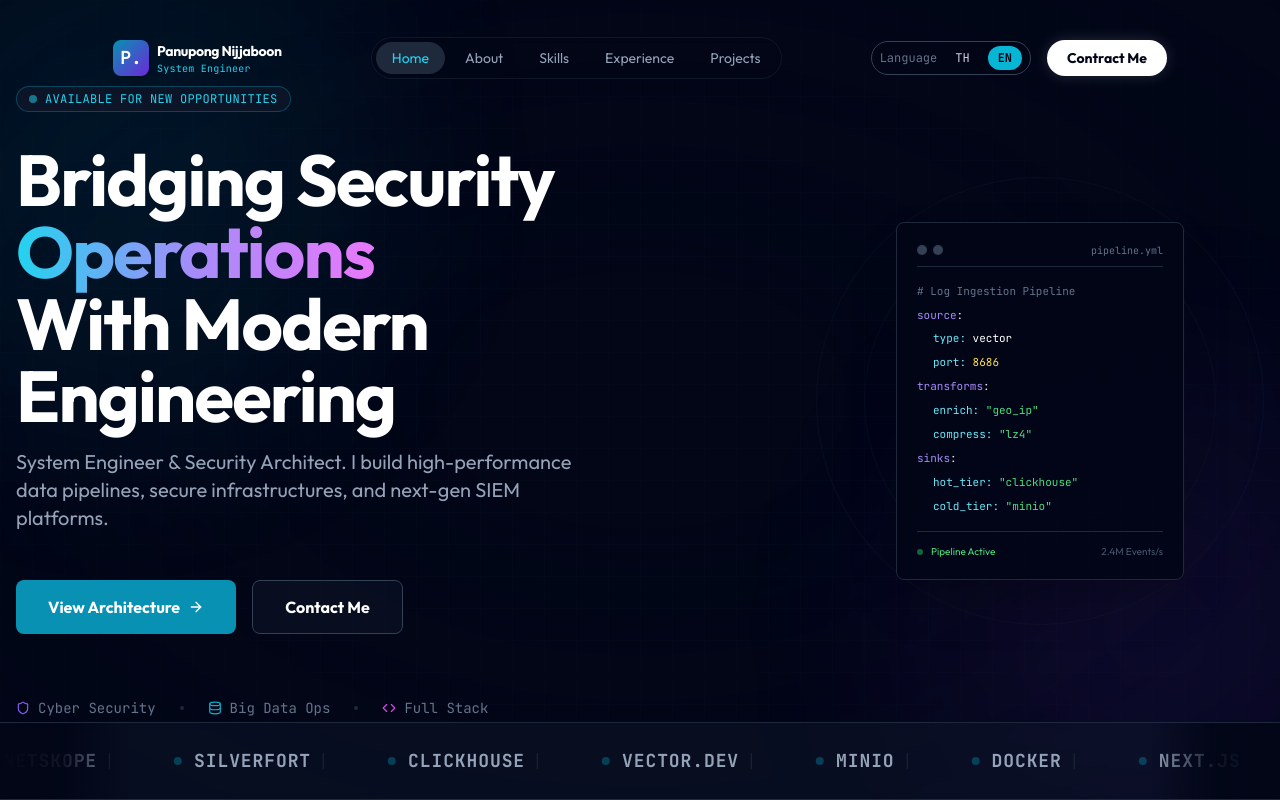
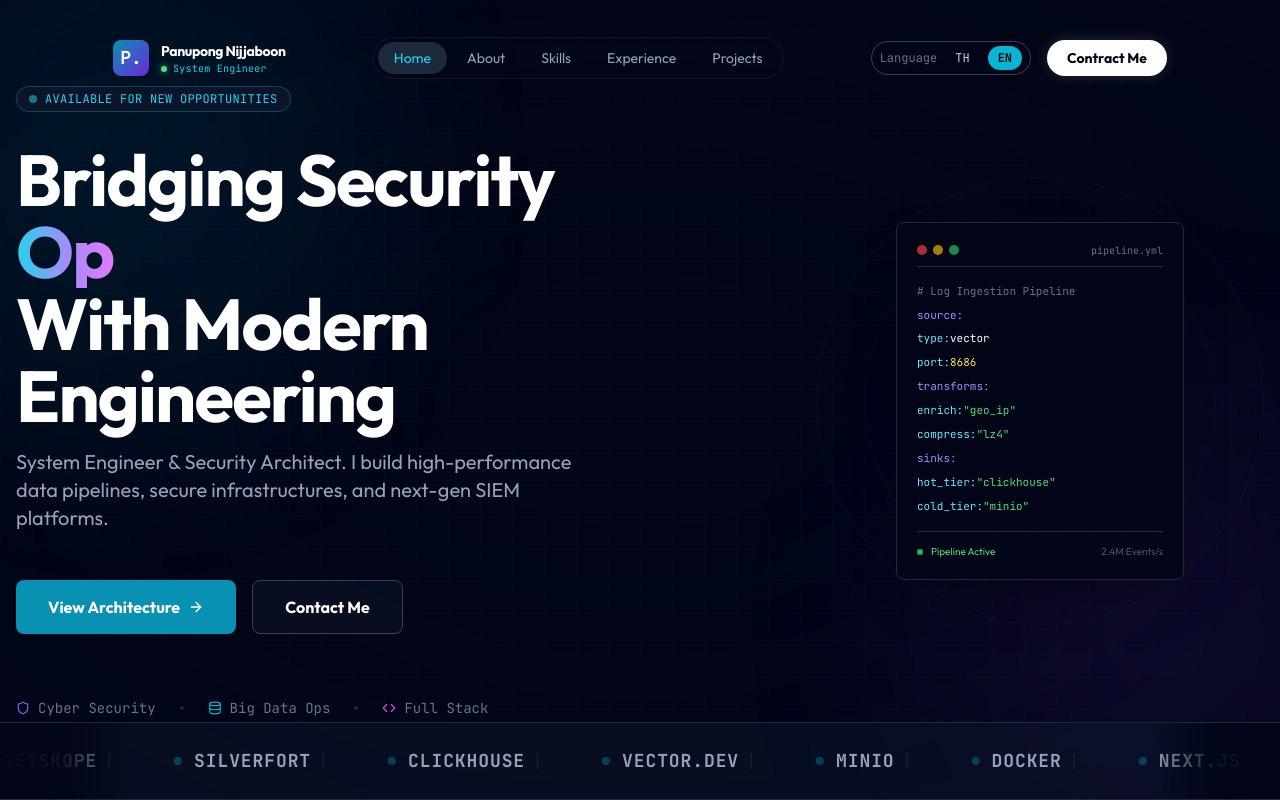
Before and after one commit to bew4113/portfolio, a React (Vite) app: page / in a window 1280 px wide. Shown: the top 800 px of the page. Built offline with nearby package versions, Linux system fonts and the light colour scheme.

Commit message:
feat: add typewriter effect, animated terminal, logo redesign, update about me and profile photo

```diff
--- a/src/cv.tsx
+++ b/src/cv.tsx
@@ -130,7 +130,7 @@ const DATA = {
   },
   summary: {
     th: "วิศวกรระบบและความปลอดภัยไซเบอร์ที่เชี่ยวชาญด้านการออกแบบสถาปัตยกรรม SOC และงานอัตโนมัติของโครงสร้างพื้นฐาน มีประสบการณ์บูรณาการโซลูชันความปลอดภัยระดับองค์กรกับ Active Directory และ Microsoft Graph API รวมถึงการจัดการ log ปริมาณสูงด้วย CrowdStrike LogScale และการพัฒนา playbook สำหรับการตอบสนองเหตุการณ์อัตโนมัติ",
-    en: "System and Cybersecurity Engineer specialized in SOC platform architecture and infrastructure automation. Expertise in integrating enterprise security solutions with Active Directory and Microsoft Graph API. Experienced in managing high-volume log ingestion using CrowdStrike LogScale and developing automated response playbooks. Specialized in designing secure, automated operational tools with unified identity management."
+    en: "System and Cybersecurity Engineer with a Full-stack Development background, specialized in SOC platform architecture and infrastructure automation. Expertise in integrating enterprise security solutions with Active Directory and Microsoft Graph API. Proficient in building end-to-end operational tools using modern frameworks (React, Node.js, Go), combined with experience in managing high-volume log ingestion using CrowdStrike LogScale. Passionate about bridging the gap between robust security and seamless automated workflows."
   },
 
   skills: {
@@ -419,7 +419,113 @@ const useScrollObserver = () => {
   }, []);
 };
 
+// Typewriter effect: cycles through an array of strings with type/delete animation
+const useTypewriter = (texts: string[], resetKey?: string, typingSpeed = 80, deletingSpeed = 40, pauseTime = 2500) => {
+  const [displayText, setDisplayText] = useState('');
+  const [textIndex, setTextIndex] = useState(0);
+  const [phase, setPhase] = useState<'typing' | 'deleting'>('typing');
+
+  useEffect(() => {
+    setDisplayText('');
+    setTextIndex(0);
+    setPhase('typing');
+  }, [resetKey]);
+
+  useEffect(() => {
+    if (!texts.length) return;
+    const current = texts[textIndex % texts.length] ?? '';
+    let timeout: ReturnType<typeof setTimeout>;
+
+    if (phase === 'typing') {
+      if (displayText.length < current.length) {
+        timeout = setTimeout(() => setDisplayText(current.slice(0, displayText.length + 1)), typingSpeed);
+      } else {
+        timeout = setTimeout(() => setPhase('deleting'), pauseTime);
+      }
+    } else {
+      if (displayText.length > 0) {
+        timeout = setTimeout(() => setDisplayText(displayText.slice(0, -1)), deletingSpeed);
+      } else {
+        setTextIndex((prev) => (prev + 1) % texts.length);
+        setPhase('typing');
+      }
+    }
+    return () => clearTimeout(timeout);
+  }, [displayText, phase, textIndex, texts, typingSpeed, deletingSpeed, pauseTime]);
+
+  return displayText;
+};
+
+// Terminal line-by-line animation: reveals lines one at a time, then loops
+const useTerminalAnimation = (lineCount: number, lineDelay = 320) => {
+  const [visibleLines, setVisibleLines] = useState(0);
+
+  useEffect(() => {
+    if (visibleLines < lineCount) {
+      const timer = setTimeout(() => setVisibleLines(v => v + 1), lineDelay);
+      return () => clearTimeout(timer);
+    } else {
+      const timer = setTimeout(() => setVisibleLines(0), 4000);
+      return () => clearTimeout(timer);
+    }
+  }, [visibleLines, lineCount, lineDelay]);
+
+  return visibleLines;
+};
+
 // --- COMPONENTS ---
+
+const TERMINAL_DATA = [
+  { label: '# Log Ingestion Pipeline', labelColor: 'text-slate-500', value: '' },
+  { label: 'source:', labelColor: 'text-violet-400', value: '' },
+  { label: '  type: ', labelColor: 'text-cyan-300', value: 'vector', valueColor: 'text-white' },
+  { label: '  port: ', labelColor: 'text-cyan-300', value: '8686', valueColor: 'text-yellow-300' },
+  { label: 'transforms:', labelColor: 'text-violet-400', value: '' },
+  { label: '  enrich: ', labelColor: 'text-cyan-300', value: '"geo_ip"', valueColor: 'text-green-400' },
+  { label: '  compress: ', labelColor: 'text-cyan-300', value: '"lz4"', valueColor: 'text-green-400' },
+  { label: 'sinks:', labelColor: 'text-violet-400', value: '' },
+  { label: '  hot_tier: ', labelColor: 'text-cyan-300', value: '"clickhouse"', valueColor: 'text-green-400' },
+  { label: '  cold_tier: ', labelColor: 'text-cyan-300', value: '"minio"', valueColor: 'text-green-400' },
+];
+
+const AnimatedTerminal = () => {
+  const visibleLines = useTerminalAnimation(TERMINAL_DATA.length, 320);
+  const isDone = visibleLines >= TERMINAL_DATA.length;
+
+  return (
+    <div className="w-72 bg-slate-950/90 backdrop-blur-xl border border-slate-800 rounded-lg p-5 shadow-2xl relative overflow-hidden hover:border-cyan-500/30 transition-colors">
+      {/* Mac-style window controls */}
+      <div className="flex items-center justify-between mb-4 border-b border-slate-800 pb-2">
+        <div className="flex gap-1.5">
+          <div className="w-2.5 h-2.5 rounded-full bg-red-500/70 hover:bg-red-400 transition-colors"></div>
+          <div className="w-2.5 h-2.5 rounded-full bg-yellow-500/70 hover:bg-yellow-400 transition-colors"></div>
+          <div className="w-2.5 h-2.5 rounded-full bg-green-500/70 hover:bg-green-400 transition-colors"></div>
+        </div>
+        <div className="text-[10px] font-mono text-slate-500">pipeline.yml</div>
+      </div>
+
+      <div className="space-y-1.5 font-mono text-[11px] leading-relaxed min-h-[165px]">
+        {TERMINAL_DATA.slice(0, visibleLines).map((line, i) => (
+          <div key={i} className="flex items-baseline terminal-line-in">
+            <span className={line.labelColor}>{line.label}</span>
+            {line.value && <span className={line.valueColor}>{line.value}</span>}
+          </div>
+        ))}
+        {!isDone && (
+          <span className="inline-block w-1.5 h-3.5 bg-cyan-400 terminal-cursor align-middle"></span>
+        )}
+      </div>
+
+      <div className="mt-4 pt-3 border-t border-slate-800 flex items-center justify-between">
+        <div className={`flex items-center gap-2 text-[10px] transition-all duration-500 ${isDone ? 'text-green-400' : 'text-slate-600'}`}>
+          <div className={`w-1.5 h-1.5 rounded-full ${isDone ? 'bg-green-500 animate-pulse' : 'bg-slate-600'}`}></div>
+          {isDone ? 'Pipeline Active' : 'Initializing...'}
+        </div>
+        <span className="text-[10px] text-slate-600">{isDone ? '2.4M Events/s' : '---'}</span>
+      </div>
+    </div>
+  );
+};
 
 const BackgroundGrid = () => (
   <div className="fixed inset-0 z-0 pointer-events-none overflow-hidden bg-slate-950">
@@ -575,7 +681,7 @@ const ProfileImage = ({ fallbackHint }: { fallbackHint: string }) => (
     <div className="relative w-full h-full bg-slate-900 rounded-xl border border-slate-700 overflow-hidden flex items-center justify-center">
        {/* Profile Image - Using Panupong.jpg */}
        <img
-         src="/Panupong.jpg"
+         src="/Profile.jpg"
          alt="Panupong Nijjaboon - Security Architect"
          className="w-full h-full object-cover group-hover:scale-105 transition-all duration-500"
          style={{ objectPosition: 'center 18%' }}
@@ -590,7 +696,7 @@ const ProfileImage = ({ fallbackHint }: { fallbackHint: string }) => (
                  <svg class="w-12 h-12 text-slate-600 mb-2" fill="none" stroke="currentColor" viewBox="0 0 24 24">
                    <path stroke-linecap="round" stroke-linejoin="round" stroke-width="2" d="M16 7a4 4 0 11-8 0 4 4 0 018 0zM12 14a7 7 0 00-7 7h14a7 7 0 00-7-7z" />
                  </svg>
-                 <span class="text-xs text-slate-500 font-mono">Panupong.jpg</span>
+                 <span class="text-xs text-slate-500 font-mono">Profile.jpg</span>
                  <span class="text-[10px] text-slate-600 mt-1">${fallbackHint}</span>
                </div>
              `;
@@ -613,6 +719,12 @@ const App = () => {
   const [lang, setLang] = useState<Lang>('en');
   const copy = UI_COPY[lang];
   const sections = ['home', 'about', 'skills', 'experience', 'projects', 'contact'];
+
+  // Typewriter for hero gradient title — cycles through related role terms
+  const heroRoleTitles = lang === 'en'
+    ? ['Operations', 'Automation', 'SIEM Platforms', 'SOC Architecture']
+    : ['ปฏิบัติการ', 'ระบบอัตโนมัติ', 'แพลตฟอร์ม SIEM', 'สถาปัตยกรรม SOC'];
+  const typedHeroRole = useTypewriter(heroRoleTitles, lang);
 
   useScrollObserver();
 
@@ -675,6 +787,10 @@ const App = () => {
         .animate-reveal { animation: reveal 0.8s cubic-bezier(0.2, 0.8, 0.2, 1) forwards; }
         @keyframes reveal { from { opacity: 0; transform: translateY(30px); } to { opacity: 1; transform: translateY(0); } }
         .animate-pulse-slow { animation: pulse 8s cubic-bezier(0.4, 0, 0.6, 1) infinite; }
+        @keyframes blink { 0%, 100% { opacity: 1; } 50% { opacity: 0; } }
+        .terminal-cursor { animation: blink 1s step-end infinite; }
+        @keyframes terminalLineIn { from { opacity: 0; transform: translateX(-6px); } to { opacity: 1; transform: translateX(0); } }
+        .terminal-line-in { animation: terminalLineIn 0.15s ease-out forwards; }
       `}</style>
 
       {/* --- SEO META TAGS (Simulated) --- */}
@@ -697,15 +813,25 @@ const App = () => {
           `}>
             {/* Logo */}
             <div
-              className="flex items-center gap-2 cursor-pointer group"
+              className="flex items-center gap-3 cursor-pointer group relative"
               onClick={() => scrollTo('home')}
             >
-              <div className="w-9 h-9 bg-gradient-to-br from-cyan-600 to-violet-700 rounded-lg flex items-center justify-center text-white font-bold font-mono text-lg shadow-lg group-hover:rotate-12 transition-transform">
-                P.
+              {/* Badge with glow */}
+              <div className="relative flex-shrink-0">
+                <div className="absolute inset-0 bg-gradient-to-br from-cyan-500 to-violet-600 rounded-lg blur-md opacity-0 group-hover:opacity-60 transition-opacity duration-300 scale-125"></div>
+                <div className="relative w-9 h-9 bg-gradient-to-br from-cyan-600 to-violet-700 rounded-lg flex items-center justify-center text-white font-bold font-mono text-lg shadow-lg group-hover:scale-110 group-hover:shadow-[0_0_20px_rgba(139,92,246,0.5)] transition-all duration-300">
+                  P.
+                </div>
               </div>
+              {/* Name & online indicator */}
               <div className="hidden sm:flex flex-col leading-tight gap-0.5">
-                <span className="font-bold text-white tracking-tight text-sm">{lang === 'th' ? DATA.personal.nameTH : DATA.personal.nameEN}</span>
-                <span className="text-[10px] text-cyan-400 font-mono tracking-wide">{copy.roleMini}</span>
+                <span className="font-bold text-white tracking-tight text-sm group-hover:text-cyan-300 transition-colors duration-200">
+                  {lang === 'th' ? DATA.personal.nameTH : DATA.personal.nameEN}
+                </span>
+                <div className="flex items-center gap-1.5">
+                  <span className="w-1.5 h-1.5 bg-green-400 rounded-full animate-pulse shadow-[0_0_6px_rgba(74,222,128,0.7)]"></span>
+                  <span className="text-[10px] text-cyan-400 font-mono tracking-wide">{copy.roleMini}</span>
+                </div>
               </div>
             </div>
 
@@ -800,8 +926,9 @@ const App = () => {
             <div className="space-y-4 animate-reveal opacity-0" style={{ animationDelay: '100ms' }}>
               <h1 className="text-5xl md:text-7xl font-bold tracking-tight text-white leading-[1.1] font-heading">
                 {copy.heroTitleTop} <br/>
-                <span className="text-transparent bg-clip-text bg-gradient-to-r from-cyan-400 via-violet-400 to-fuchsia-400">
-                  {copy.heroTitleMid}
+                <span className="text-transparent bg-clip-text bg-gradient-to-r from-cyan-400 via-violet-400 to-fuchsia-400 inline-flex items-baseline">
+                  {typedHeroRole || '\u00A0'}
+                  <span className="w-[3px] h-[0.85em] bg-gradient-to-b from-cyan-400 to-violet-400 inline-block ml-1 rounded-sm terminal-cursor"></span>
                 </span> <br/>
                 {copy.heroTitleBottom}
               </h1>
@@ -836,40 +963,9 @@ const App = () => {
               <div className="absolute inset-12 border border-slate-800/30 rounded-full animate-[spin_20s_linear_infinite_reverse]"></div>
               <div className="absolute inset-24 border border-cyan-500/20 rounded-full animate-[spin_10s_linear_infinite] border-dashed"></div>
 
-              {/* Central Code Block */}
+              {/* Central Code Block — Animated Terminal */}
               <div className="absolute inset-0 flex items-center justify-center">
-                <div className="w-72 bg-slate-950/90 backdrop-blur-xl border border-slate-800 rounded-lg p-5 shadow-2xl relative overflow-hidden group hover:border-cyan-500/30 transition-colors">
-                  <div className="flex items-center justify-between mb-4 border-b border-slate-800 pb-2">
-                    <div className="flex gap-1.5">
-                      <div className="w-2.5 h-2.5 rounded-full bg-slate-700"></div>
-                      <div className="w-2.5 h-2.5 rounded-full bg-slate-700"></div>
-                    </div>
-                    <div className="text-[10px] font-mono text-slate-500">pipeline.yml</div>
-                  </div>
-
-                  <div className="space-y-1.5 font-mono text-[11px] leading-relaxed">
-                    <div className="text-slate-500"># Log Ingestion Pipeline</div>
-                    <div><span className="text-violet-400">source</span>:</div>
-                    <div className="pl-4 text-cyan-300">type: <span className="text-white">vector</span></div>
-                    <div className="pl-4 text-cyan-300">port: <span className="text-yellow-300">8686</span></div>
-
-                    <div><span className="text-violet-400">transforms</span>:</div>
-                    <div className="pl-4 text-cyan-300">enrich: <span className="text-green-400">"geo_ip"</span></div>
-                    <div className="pl-4 text-cyan-300">compress: <span className="text-green-400">"lz4"</span></div>
-
-                    <div><span className="text-violet-400">sinks</span>:</div>
-                    <div className="pl-4 text-cyan-300">hot_tier: <span className="text-green-400">"clickhouse"</span></div>
-                    <div className="pl-4 text-cyan-300">cold_tier: <span className="text-green-400">"minio"</span></div>
-                  </div>
-
-                  <div className="mt-4 pt-3 border-t border-slate-800 flex items-center justify-between">
-                     <div className="flex items-center gap-2 text-[10px] text-green-400">
-                        <div className="w-1.5 h-1.5 bg-green-500 rounded-full animate-pulse"></div>
-                        Pipeline Active
-                     </div>
-                     <span className="text-[10px] text-slate-600">2.4M Events/s</span>
-                  </div>
-                </div>
+                <AnimatedTerminal />
               </div>
             </div>
           </div>
```
Also changed, not shown: Profile.jpg (added), public/Profile.jpg (added).
